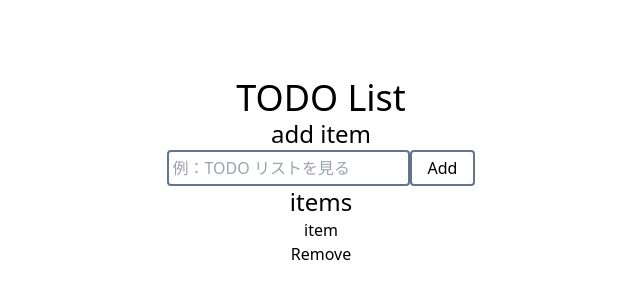
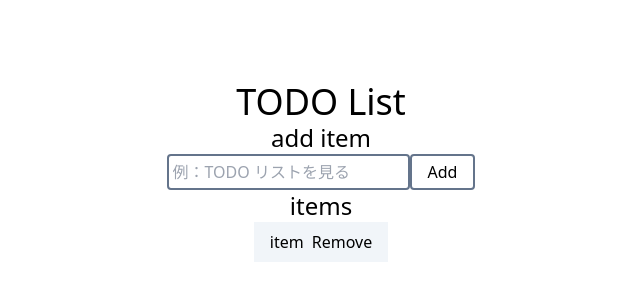
Before and after one commit to tee-talog/nextjs-todo-list, a Next.js app: page / in a window 1280 px wide. Shown: the part 228-528 px from the top of the page, without its empty margins (319-959 px from the left). Built offline with nearby package versions, Linux system fonts and the light colour scheme.

Commit message:
feat: リストのスタイルを定義

```diff
--- /dev/null
+++ b/components/List.tsx
@@ -0,0 +1,16 @@
+import clsx from 'clsx'
+import { ComponentProps } from 'react'
+
+type ListProps = ComponentProps<'ul'>
+
+const Container = ({ children, ...props }: ListProps) => (
+  <Presenter {...props}>{children}</Presenter>
+)
+
+const Presenter = ({ children, className, ...props }: ListProps) => (
+  <ul className={clsx(className, 'divide-y divide-slate-400')} {...props}>
+    {children}
+  </ul>
+)
+
+export default Container
--- /dev/null
+++ b/components/ListItem.tsx
@@ -0,0 +1,19 @@
+import clsx from 'clsx'
+import { ComponentProps } from 'react'
+
+type ListItemProps = ComponentProps<'li'>
+
+const Container = ({ children, ...props }: ListItemProps) => (
+  <Presenter {...props}>{children}</Presenter>
+)
+
+const Presenter = ({ children, className, ...props }: ListItemProps) => (
+  <li
+    className={clsx(className, 'px-4 py-2 odd:bg-slate-100 hover:bg-slate-200')}
+    {...props}
+  >
+    {children}
+  </li>
+)
+
+export default Container
--- a/pages/index.tsx
+++ b/pages/index.tsx
@@ -2,6 +2,8 @@ import type { NextPage } from 'next'
 import Head from 'next/head'
 import Button from '../components/Button'
 import Input from '../components/Input'
+import List from '../components/List'
+import ListItem from '../components/ListItem'
 import PageTitle from '../components/PageTitle'
 import SectionTitle from '../components/SectionTitle'
 
@@ -26,16 +28,16 @@ const Home: NextPage = () => {
 
         <section>
           <SectionTitle>items</SectionTitle>
-          <ul>
-            <li>
-              <div>
+          <List>
+            <ListItem>
+              <div className="flex gap-x-2">
                 <h3>item</h3>
                 <div>
                   <button type="button">Remove</button>
                 </div>
               </div>
-            </li>
-          </ul>
+            </ListItem>
+          </List>
         </section>
       </main>
     </div>
```
